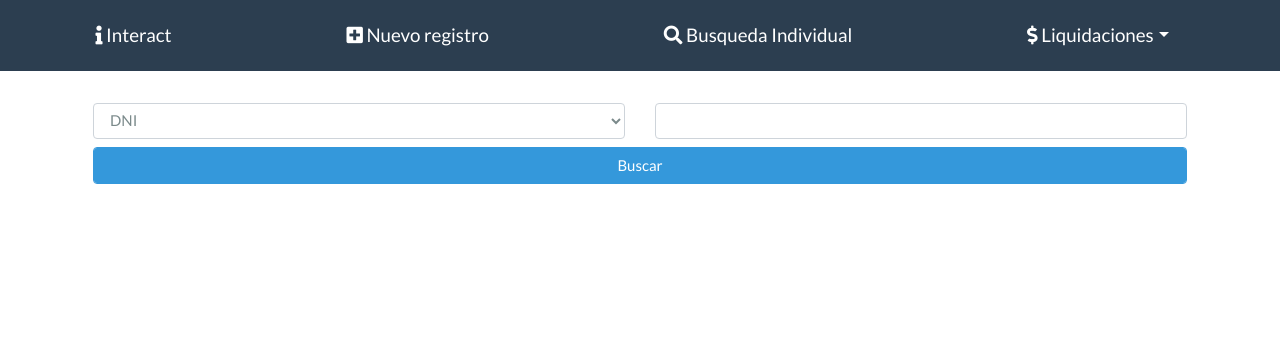
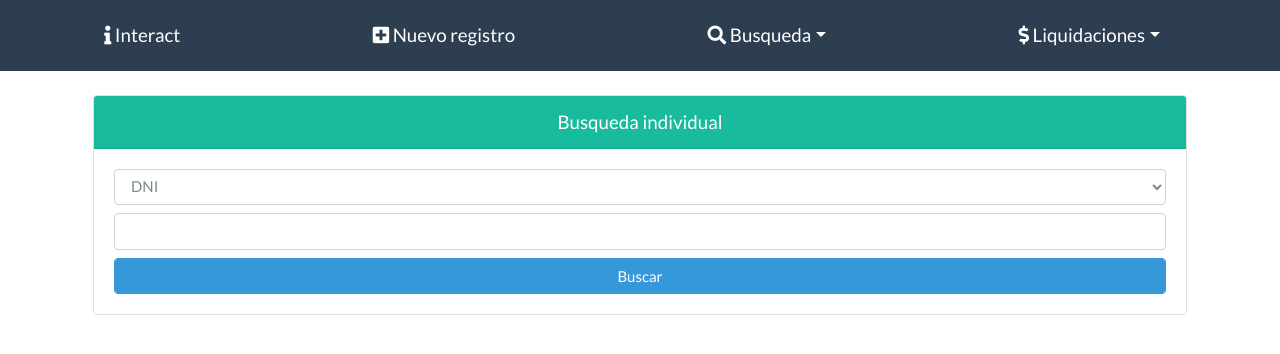
Before and after one commit to Ripper-No-Chart/MeyDay-Web, a PHP site: page /interact/search.php in a window 1280 px wide. Shown: the top 354 px of the page. Run offline with PHP 8.4, Linux system fonts and the light colour scheme; some libraries are stand-ins or nearby versions.

Commit message:
tesing 1.2.2

```diff
--- a/interact/includes/header.php
+++ b/interact/includes/header.php
@@ -7,13 +7,17 @@
         <li class="nav-item active">
           <a href="new_entry.php" class="navbar-brand"><i class="fas fa-plus-square"></i> Nuevo registro</a>
         </li>
-        <li class="nav-item active">
-          <a href="search.php" class="navbar-brand"><i class="fas fa-search"></i> Busqueda Individual</a>
-        </li>
-        <div class="dropdown show">
+        <div class="btn-group">
+          <a class="navbar-brand dropdown-toggle" href="#" role="button" id="dropdownMenuLink" data-toggle="dropdown" aria-haspopup="true" aria-expanded="false">
+            <i class="fas fa-search"></i> Busqueda</a>
+          <div class="dropdown-menu">
+            <a class="dropdown-item lead" href="search.php"><i class="fas fa-search-plus"></i> Busqueda individual</a>
+            <a class="dropdown-item lead" href="listing.php"><i class="fas fa-file-invoice"></i> Busqueda general</a>
+          </div>
+        </div>
+        <div class="btn-group">
           <a class="navbar-brand dropdown-toggle" href="#" role="button" id="dropdownMenuLink" data-toggle="dropdown" aria-haspopup="true" aria-expanded="false">
             <i class="fas fa-dollar-sign"></i> Liquidaciones</a>
-          </a>
           <div class="dropdown-menu" aria-labelledby="dropdownMenuLink">
             <a class="dropdown-item lead" href="settlements.php"><i class="fas fa-hand-holding-usd"></i> Nueva liquidacion</a>
             <a class="dropdown-item lead" href="summary.php"><i class="far fa-chart-bar"></i> Resumen</a>
--- a/interact/pendings_query.php
+++ b/interact/pendings_query.php
@@ -1,8 +1,8 @@
 <?php
-$sql = "SELECT Apellido, Nombre, IF(Tipo = 'Desregulado',Ecuacion * 2,Ecuacion) AS Ecuacion, F_Liquidacion AS Ecu_Fecha, Diferencia, F_Diferencia AS Dif_Fecha FROM registros WHERE F_Liquidacion > CAST(CURRENT_TIMESTAMP AS DATE);";
+$sql = "SELECT Apellido, Nombre, IF(Tipo = 'Desregulado',Ecuacion * 2,Ecuacion) AS Ecuacion, F_Liquidacion AS Ecu_Fecha, Diferencia, F_Diferencia AS Dif_Fecha FROM registros WHERE F_Liquidacion >= CAST(CURRENT_TIMESTAMP AS DATE);";
 $result = mysqli_query($conn, $sql);
 if ($result->num_rows > 0) {
-    echo "<table class='table table-striped table-active table-responsive' id='tableMain'>";
+    echo "<table class='table table-striped table-active table-responsive'>";
     echo "<thead class='thead-dark'>";
     echo "<tr>";
     echo "<th class='text-center' scope='col'>Apellido</th>";
@@ -29,7 +29,7 @@ if ($result->num_rows > 0) {
 };
 echo "</tbody>";
 echo "</table>";
-$sql = "SELECT SUM(Ecuacion) AS Total_Ecu, SUM(Diferencia) AS Total_Dif FROM registros WHERE F_Liquidacion > CAST(CURRENT_TIMESTAMP AS DATE);";
+$sql = "SELECT SUM(Ecuacion) AS Total_Ecu, SUM(Diferencia) AS Total_Dif FROM registros WHERE F_Liquidacion >= CAST(CURRENT_TIMESTAMP AS DATE);";
 $result = mysqli_query($conn, $sql);
 if ($result) {
     while ($row = $result->fetch_array()) {
--- a/interact/search.php
+++ b/interact/search.php
@@ -9,19 +9,24 @@
     <main>
         <?php include('includes/header.php') ?>
         <section class="container mt-3">
-            <form action="#" method="POST" class="form-group d-flex justify-content-center p-2 row">
-                <div class="col-xs-12 col-sm-12 col-md-6 col-lg-6 mt-2">
+            <form action="#" method="POST" class="form-group p-2">
+                <div class="card">
+                    <div class="card-header bg-success text-white text-center">
+                        <div class="lead">Busqueda individual</div>
+                    </div>
+                    <div class="card-body">
                         <select class="form-control" name="parametro">
                             <option value="DNI">DNI</option>
                             <option value="Apellido">Apellido</option>
                         </select>
+                        <input type="text" class="form-control mt-2" name="campo" required />
+                        <input type="submit" class="form-control btn-info mt-2" name="buscar" id="buscar" value="Buscar" />
                     </div>
-                <div class="col-xs-12 col-sm-12 col-md-6 col-lg-6 mt-2"><input type="text" class="form-control" name="campo" /></div>
-                <div class="col-12 mt-2"><input type="submit" class="form-control btn-info" name="buscar" id="buscar" value="Buscar" /></div>
+                </div>
+            </form>
             <div class="col-12 mt-3">
                 <?php include('search_query.php'); ?>
             </div>
-            </form>
         </section>
     </main>
 
--- a/interact/search_query.php
+++ b/interact/search_query.php
@@ -2,11 +2,7 @@
 if (isset($_POST["buscar"])) {
     $campo = $_POST["campo"];
     $parametro = $_POST["parametro"];
-    if ($campo != '') {
-        $sql = "SELECT Id, Apellido, Nombre FROM registros WHERE " . $parametro . " = '$campo'";
-    } else {
-        $sql = "SELECT Id, Apellido, Nombre FROM registros";
-    };
+    $sql = "SELECT Id, Apellido, Nombre FROM registros WHERE " . $parametro . " = '$campo'";
     $result = mysqli_query($conn, $sql);
     if ($result->num_rows > 0) {
         echo "<table class='table table-striped table-active' id='tableMain'>";
--- a/interact/settlements.php
+++ b/interact/settlements.php
@@ -10,7 +10,7 @@
         <section class="container mt-5">
             <form action="#" method="POST" class="form-group">
                 <div class="card">
-                    <div class="card-header bg-info text-white text-center">
+                    <div class="card-header bg-success text-white text-center">
                         <div class="lead">Nueva liquidacion</div>
                     </div>
                     <div class="card-body">
@@ -18,7 +18,7 @@
                         <input name="importe" type="text" class="form-control mt-2" placeholder="Importe" required>
                         <input name="fecha" type="date" class="form-control mt-2" placeholder="Fecha" required>
                         <textarea name="observaciones" placeholder="Observaciones" class="form-control noresize mt-2" style="resize:none" required></textarea>
-                        <input name="guardar" type="submit" class="form-control btn btn-success mt-2" value="Guardar">
+                        <input name="guardar" type="submit" class="form-control btn btn-info mt-2" value="Guardar">
                     </div>
                 </div>
                 <?php include('settlements_query.php'); ?>
```
Also changed, not shown: interact/listing.php (added, +24 -0 lines), interact/listing_query.php (added, +29 -0 lines), interact/new_entry.php (+8 -3 lines), interact/summary.php (+5 -10 lines). Lines whose indentation alone changed are shown as unchanged.
